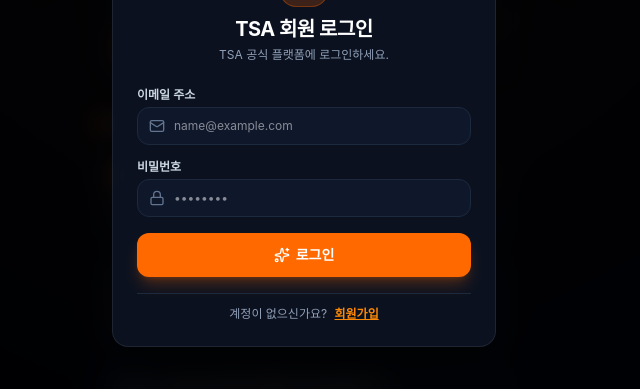
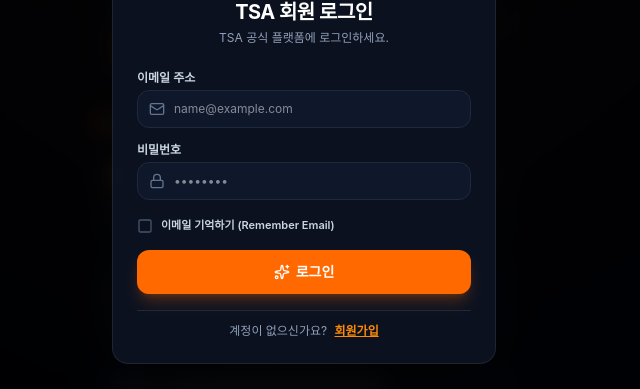
Before and after one commit to gnstjd210/tsa-app, a React (Vite) app: page / in a window 1280 px wide. Both pictures are taken after a click on the button "로그인". Shown: the part 260-649 px from the top of the page, without its empty margins (336-976 px from the left). Built offline with nearby package versions, Linux system fonts and the light colour scheme; no server answers; the database is empty.

Commit message:
fix: implement remember email option, reset auth state on logout, and disable browser autofill

```diff
--- a/src/App.tsx
+++ b/src/App.tsx
@@ -79,7 +79,12 @@
     }
   };
 
-  const handleLogout = () => {
+  const handleLogout = async () => {
+    try {
+      await supabase.auth.signOut();
+    } catch (err) {
+      console.warn('Supabase signout notice:', err);
+    }
     setCurrentUser(null);
     sessionStorage.removeItem('tsa_admin_auth');
     localStorage.removeItem('tsa_admin_auth');
--- a/src/components/AuthModal.tsx
+++ b/src/components/AuthModal.tsx
@@ -22,6 +22,7 @@
   // Login Form Fields
   const [loginEmail, setLoginEmail] = useState('');
   const [loginPassword, setLoginPassword] = useState('');
+  const [rememberEmail, setRememberEmail] = useState(false);
 
   // Signup Form Fields
   const [signupTeamName, setSignupTeamName] = useState('');
@@ -38,11 +39,25 @@
   const hasSpecial = /[!@#$%^&*()_+\-=\[\]{};':"\\|,.<>\/?]/.test(signupPassword);
   const isPasswordValid = isMinLength && hasLetter && hasNumber && hasSpecial;
 
-  // Sync mode with initialMode prop whenever modal is opened
+  // Sync mode and pre-fill remembered email whenever modal is opened
   useEffect(() => {
     if (isOpen) {
       setMode(initialMode);
       setLoading(false);
+
+      // Force wipe password states on open to prevent stale memory leak
+      setLoginPassword('');
+      setSignupPassword('');
+
+      // Check LocalStorage for remembered email (Requirement 1)
+      const savedEmail = localStorage.getItem('tsa_remembered_email');
+      if (savedEmail) {
+        setLoginEmail(savedEmail);
+        setRememberEmail(true);
+      } else {
+        setLoginEmail('');
+        setRememberEmail(false);
+      }
     }
   }, [isOpen, initialMode]);
 
@@ -54,12 +69,22 @@
     const passwordInput = loginPassword.trim();
     if (!rawInput || !passwordInput) return;
 
+    // Requirement 1: LocalStorage Remember Email sync
+    if (rememberEmail) {
+      localStorage.setItem('tsa_remembered_email', rawInput);
+    } else {
+      localStorage.removeItem('tsa_remembered_email');
+    }
+
     setLoading(true);
 
     setTimeout(() => {
       setLoading(false);
 
-      // Requirement 1 & 2: Admin Backdoor Shortcut Check ('admin' or 'tsa123' & password '2341')
+      // Always clear password state after submission
+      setLoginPassword('');
+
+      // Admin Backdoor Shortcut Check ('admin' or 'tsa123' & password '2341')
       const isAdminShortcut =
         (rawInput.toLowerCase() === 'admin' || rawInput.toLowerCase() === 'tsa123') &&
         passwordInput === '2341';
@@ -71,7 +96,7 @@
         return;
       }
 
-      // Requirement 4: Regular user email format validation check
+      // Regular user email format validation check
       if (!rawInput.includes('@')) {
         alert('올바른 이메일 형식을 입력해 주세요 (예: name@example.com).');
         return;
@@ -102,6 +127,11 @@
       await createProfile(signupEmail.trim(), signupTeamName.trim(), 'user');
       // Instant login & session creation
       if (onSuccess) onSuccess(signupEmail.trim(), signupTeamName.trim(), false);
+
+      // Reset signup fields & close
+      setSignupPassword('');
+      setSignupEmail('');
+      setSignupTeamName('');
       onClose();
       alert(`[${signupTeamName.trim()}] 회원가입이 완료되었습니다! (관리자 승인 후 공식 참가팀으로 연동됩니다)`);
     } catch (err) {
@@ -116,7 +146,11 @@
     <div className="fixed inset-0 z-50 flex items-center justify-center p-4 bg-black/85 backdrop-blur-md animate-fadeIn">
       <div className="glass-panel w-full max-w-sm rounded-2xl p-6 border border-slate-800 shadow-2xl relative">
         <button
-          onClick={onClose}
+          onClick={() => {
+            setLoginPassword('');
+            setSignupPassword('');
+            onClose();
+          }}
           className="absolute top-4 right-4 text-slate-400 hover:text-white p-1.5 rounded-lg hover:bg-slate-800 transition-colors"
         >
           <X className="w-5 h-5" />
@@ -139,7 +173,7 @@
 
         {/* MODE 1: LOGIN FORM */}
         {mode === 'login' ? (
-          <form noValidate onSubmit={handleLoginSubmit} className="space-y-3.5 text-xs">
+          <form noValidate autoComplete="off" onSubmit={handleLoginSubmit} className="space-y-3.5 text-xs">
             <div>
               <label className="block text-slate-300 font-semibold mb-1">이메일 주소</label>
               <div className="relative">
@@ -147,7 +181,7 @@
                 <input
                   type="text"
                   autoCapitalize="none"
-                  autoComplete="username"
+                  autoComplete="off"
                   required
                   placeholder="name@example.com"
                   value={loginEmail}
@@ -163,6 +197,7 @@
                 <Lock className="w-4 h-4 absolute left-3 top-1/2 -translate-y-1/2 text-slate-500" />
                 <input
                   type="password"
+                  autoComplete="new-password"
                   required
                   placeholder="••••••••"
                   value={loginPassword}
@@ -170,6 +205,24 @@
                   className="w-full bg-slate-900 border border-slate-800 rounded-xl pl-9 pr-3 py-2.5 text-white focus:outline-none focus:border-orange-500 transition-colors"
                 />
               </div>
+            </div>
+
+            {/* Requirement 1: Remember Email Checkbox */}
+            <div className="pt-1 flex items-center justify-between">
+              <button
+                type="button"
+                onClick={() => setRememberEmail(!rememberEmail)}
+                className="flex items-center space-x-2 text-left cursor-pointer text-slate-300 hover:text-white"
+              >
+                {rememberEmail ? (
+                  <CheckSquare className="w-4 h-4 text-orange-500 flex-shrink-0" />
+                ) : (
+                  <Square className="w-4 h-4 text-slate-600 flex-shrink-0" />
+                )}
+                <span className="text-[11px] font-semibold leading-tight">
+                  이메일 기억하기 (Remember Email)
+                </span>
+              </button>
             </div>
 
             <button
```
